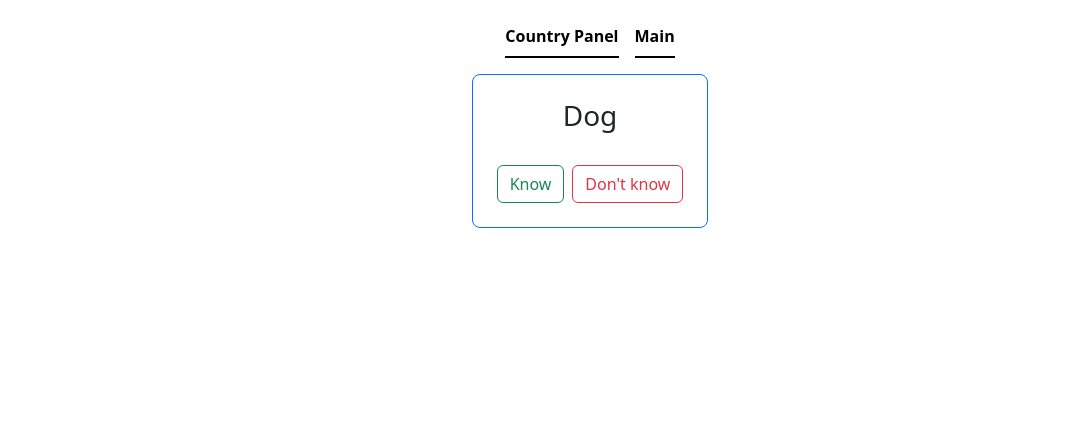
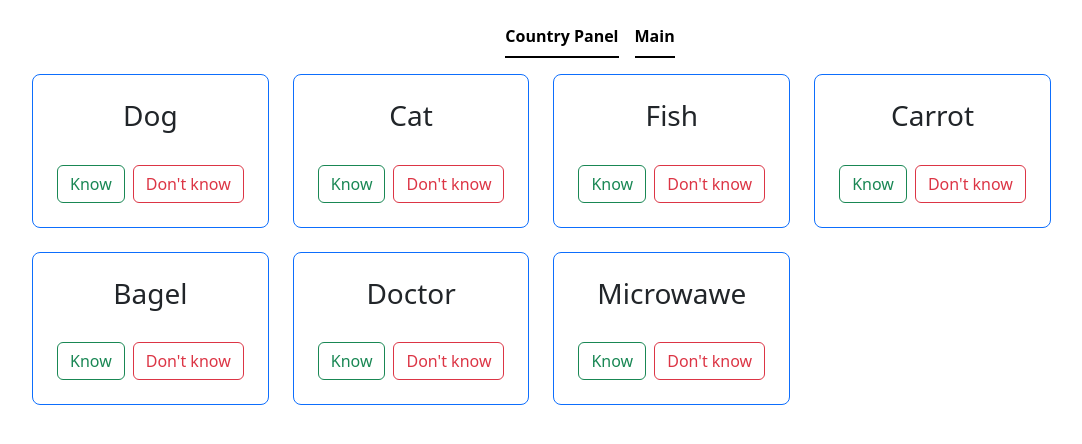
Before and after one commit to Tortik217/EnglishCards_React, a React (Vite) app: page / in a window 1280 px wide. Shown: the top 444 px of the page, without its empty margins (50-1132 px from the left). Built offline with nearby package versions, Linux system fonts and the light colour scheme.

Commit message:
add cards

```diff
--- a/src/routes/pages/components/Card/Card.jsx
+++ b/src/routes/pages/components/Card/Card.jsx
@@ -1,7 +1,6 @@
 import { useState } from "react";
 
-function Card() {
-
+function Card({word, translate}) {
 
   const [isknown, setIsKnown] = useState(false);
 
@@ -10,13 +9,13 @@ function Card() {
   }
 
   return (
-    <div className="Card d-flex flex-column align-items-center gap-4">
+    <div className="Card d-flex flex-column align-items-center gap-4 border border-primary rounded-3 p-4">
         <div className="word">
-          <h3>Dog</h3>
+          <h3>{word}</h3>
         </div>
         {isknown && (
           <div className="translateWord">
-            <h3>Собака</h3>
+            <h3>{translate}</h3>
           </div>
         )}
 
--- a/src/routes/pages/components/EngCardsPanel/EngCardsPanel.jsx
+++ b/src/routes/pages/components/EngCardsPanel/EngCardsPanel.jsx
@@ -4,8 +4,10 @@ import words from "@/data/Words";
 function EndCardsPanelPanel() {
 
   return (
-    <div className="wrapper border border-primary rounded-3 p-4">
-      <Card />
+    <div className="wrapper d-flex gap-4 flex-wrap">
+      {words.map((word) => {
+        return <Card key={word.id} word={word.word} translate={word.translate}/>
+      })}
     </div>
   );
 }
```
